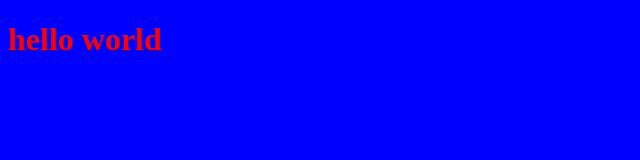
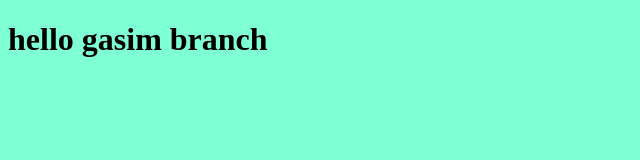
Before and after one commit to qasim050/myproject, a plain HTML site: page index.html in a window 1280 px wide. Shown: the whole page, without its empty margins (0-640 px from the left). Drawn offline with Linux system fonts and the light colour scheme.

Commit message:
chaigng back and word and calar

```diff
--- a/index.html
+++ b/index.html
@@ -7,7 +7,7 @@
     <link rel="stylesheet" href="style.css">
 </head>
 <body>
-    <h1>hello world</h1>
+    <h1>hello gasim branch</h1>
     <script src="app.js"></script>
 </body>
 </html>
--- a/style.css
+++ b/style.css
@@ -1,4 +1,4 @@
-h1{color: red;}
+h1{color: black;}
 body{
-    background-color: blue;
+    background-color:aquamarine;
 }
```
